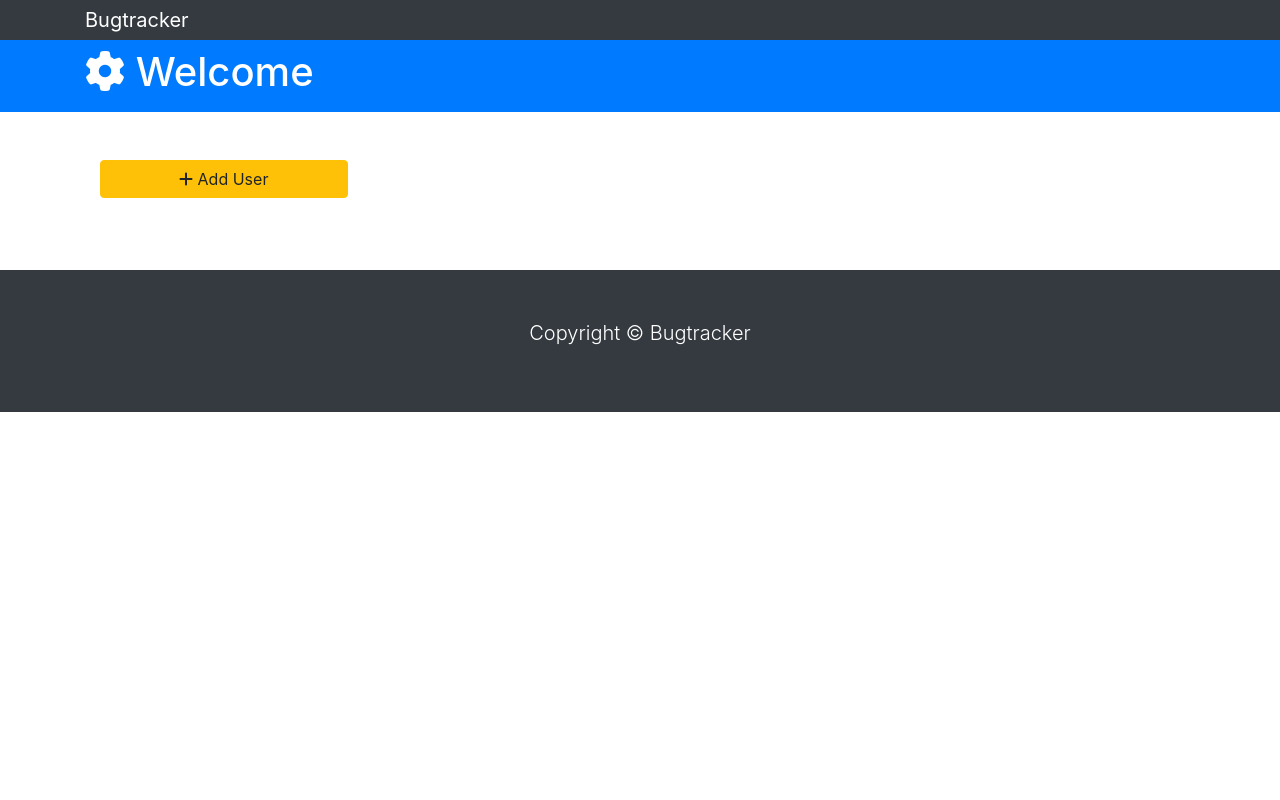
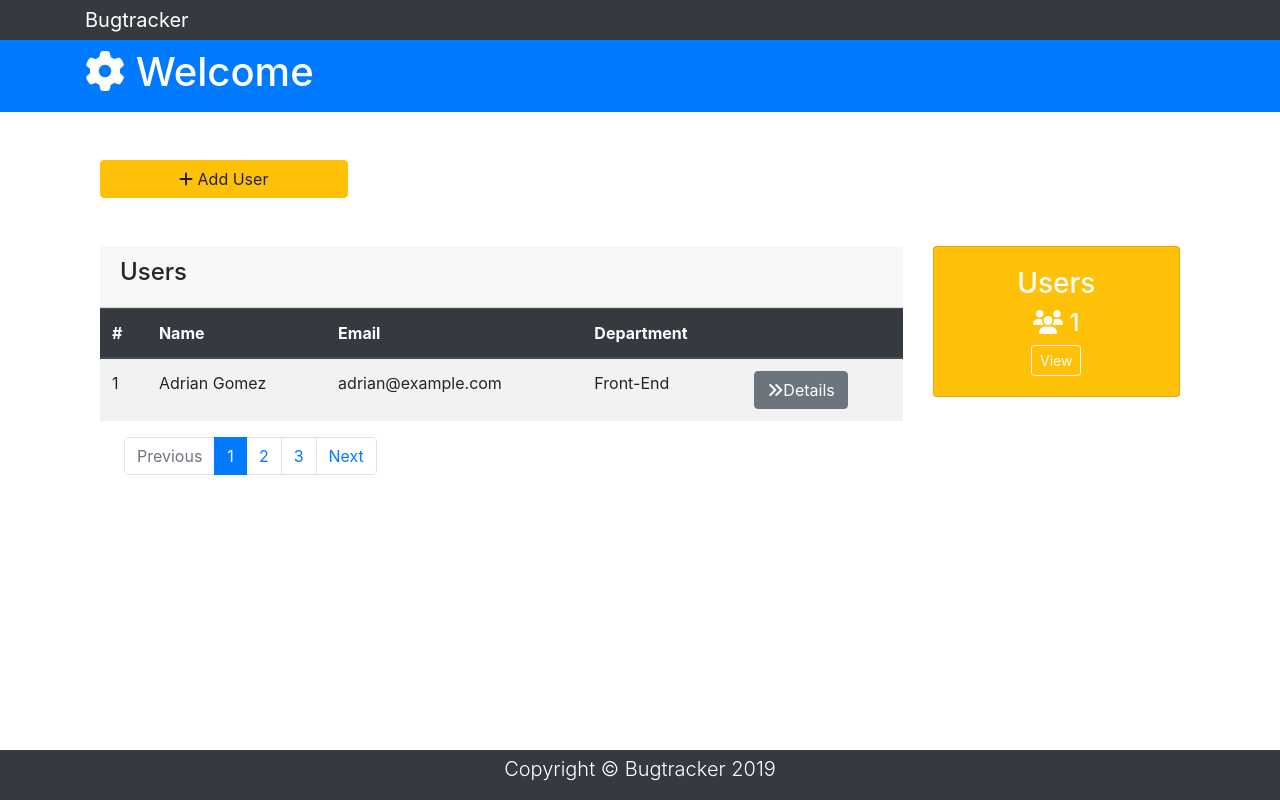
Before and after one commit to apgomez85/BugTracker, a React (Create React App) app in the folder client/: page /users in a window 1280 px wide. Built offline with nearby package versions, Linux system fonts and the light colour scheme; no server answers; the HTML template or start-up script is replaced by a standard one.

Commit message:
layout for pages

```diff
--- a/client/public/index.html
+++ b/client/public/index.html
@@ -41,10 +41,5 @@
       integrity="sha384-UO2eT0CpHqdSJQ6hJty5KVphtPhzWj9WO1clHTMGa3JDZwrnQq4sF86dIHNDz0W1"
       crossorigin="anonymous"
     ></script>
-
-    <script>
-      // Get the current year for the copyright
-      $('#year').text(new Date().getFullYear());
-    </script>
   </body>
 </html>
--- a/client/src/App.css
+++ b/client/src/App.css
@@ -1,3 +1,16 @@
 .ck-editor__editable_inline {
   min-height: 200px !important;
 }
+html,
+body {
+  height: 100%;
+  margin: 0;
+  overflow: auto;
+}
+
+.footer {
+  position: absolute;
+  left: 0;
+  bottom: 0;
+  right: 0;
+}
--- a/client/src/components/Bugs.js
+++ b/client/src/components/Bugs.js
@@ -34,6 +34,16 @@ export const Bugs = ({ getPosts, post: { posts, loading } }) => {
                 <i className="fas fa-plus"></i> Add Bug
               </Link>
             </div>
+            <div className="col-md-6 ml-auto">
+              <div className="input-group">
+                <input
+                  type="text"
+                  className="form-control"
+                  placeholder="Search..."
+                />
+                <button className="btn btn-primary">Search</button>
+              </div>
+            </div>
           </div>
         </div>
       </section>
@@ -41,10 +51,10 @@ export const Bugs = ({ getPosts, post: { posts, loading } }) => {
       {/* Map Bugs Here */}
 
       <section id="posts">
-        <div className="container">
-          <div className="row">
-            <div className="col-md-9">
-              <div className="card">
+        <div className="container  ">
+          <div className="row ">
+            <div className="col-md-9 table table-responsive">
+              <div className="card-block">
                 <div className="card-header">
                   <h4>Latest Bugs</h4>
                 </div>
@@ -80,6 +90,36 @@ export const Bugs = ({ getPosts, post: { posts, loading } }) => {
                     </tr>
                   </tbody>
                 </table>
+                {/* Pagination */}
+                <nav className="ml-4">
+                  <ul className="pagination">
+                    <li className="page-item disabled">
+                      <a href="#" className="page-link">
+                        Previous
+                      </a>
+                    </li>
+                    <li className="page-item active">
+                      <a href="#" className="page-link">
+                        1
+                      </a>
+                    </li>
+                    <li className="page-item">
+                      <a href="#" className="page-link">
+                        2
+                      </a>
+                    </li>
+                    <li className="page-item">
+                      <a href="#" className="page-link">
+                        3
+                      </a>
+                    </li>
+                    <li className="page-item">
+                      <a href="#" className="page-link">
+                        Next
+                      </a>
+                    </li>
+                  </ul>
+                </nav>
               </div>
             </div>
             <div className="col-md-3">
--- a/client/src/components/MyBugs.js
+++ b/client/src/components/MyBugs.js
@@ -5,12 +5,21 @@ import ClassicEditor from "@ckeditor/ckeditor5-build-classic";
 import PropTypes from "prop-types";
 import store from "../store";
 import { changeHeaderTitle } from "../actions/auth";
+import { connect } from "react-redux";
+import { getPosts } from "../actions/post";
+import Spinner from "./layout/Spinner";
 
-const MyBugs = props => {
+const MyBugs = ({ getPosts, post: { posts, loading } }) => {
   useEffect(() => {
     store.dispatch(changeHeaderTitle("My Bugs"));
   }, []);
-  return (
+  useEffect(() => {
+    getPosts();
+  }, [getPosts]);
+
+  return loading ? (
+    <Spinner />
+  ) : (
     <div className="mt-4">
       <section id="actions" className="py-4 mb-4">
         <div className="container">
@@ -24,6 +33,107 @@ const MyBugs = props => {
               >
                 <i className="fas fa-plus"></i> Add Bug
               </Link>
+            </div>
+            <div className="col-md-6 ml-auto">
+              <div className="input-group">
+                <input
+                  type="text"
+                  className="form-control"
+                  placeholder="Search..."
+                />
+                <button className="btn btn-primary">Search</button>
+              </div>
+            </div>
+          </div>
+        </div>
+      </section>
+
+      {/* Map Bugs Here */}
+
+      <section id="posts">
+        <div className="container  ">
+          <div className="row ">
+            <div className="col-md-9 table table-responsive">
+              <div className="card-block">
+                <div className="card-header">
+                  <h4>Latest Bugs</h4>
+                </div>
+                <table className="table table-striped">
+                  <thead className="thead-dark">
+                    <tr>
+                      <th>#</th>
+                      <th>Issue</th>
+                      <th>Priority</th>
+                      <th>Assigned To</th>
+                      <th>Group</th>
+                      <th>Status</th>
+                      <th>Date</th>
+                      <th></th>
+                    </tr>
+                  </thead>
+                  <tbody>
+                    {/* Bug Component Here */}
+
+                    <tr>
+                      <td>1</td>
+                      <td>Post One</td>
+                      <td>Medium</td>
+                      <td>Adrian</td>
+                      <td>Front-End</td>
+                      <td>Open</td>
+                      <td>May 10 2018</td>
+                      <td>
+                        <a href="details.html" className="btn btn-secondary">
+                          <i className="fas fa-angle-double-right"></i>Details
+                        </a>
+                      </td>
+                    </tr>
+                  </tbody>
+                </table>
+                {/* Pagination */}
+                <nav className="ml-4">
+                  <ul className="pagination">
+                    <li className="page-item disabled">
+                      <a href="#" className="page-link">
+                        Previous
+                      </a>
+                    </li>
+                    <li className="page-item active">
+                      <a href="#" className="page-link">
+                        1
+                      </a>
+                    </li>
+                    <li className="page-item">
+                      <a href="#" className="page-link">
+                        2
+                      </a>
+                    </li>
+                    <li className="page-item">
+                      <a href="#" className="page-link">
+                        3
+                      </a>
+                    </li>
+                    <li className="page-item">
+                      <a href="#" className="page-link">
+                        Next
+                      </a>
+                    </li>
+                  </ul>
+                </nav>
+              </div>
+            </div>
+            <div className="col-md-3">
+              <div className="card text-center bg-success text-white mb-3">
+                <div className="card-body">
+                  <h3>Bugs</h3>
+                  <h4 className="display">
+                    <i className="fas fa-bug"></i> 1
+                  </h4>
+                  <a href="bugs.html" className="btn btn-outline-light btn-sm">
+                    View
+                  </a>
+                </div>
+              </div>
             </div>
           </div>
         </div>
@@ -85,7 +195,13 @@ const MyBugs = props => {
     </div>
   );
 };
+MyBugs.propTypes = {
+  getPosts: PropTypes.func.isRequired,
+  post: PropTypes.object.isRequired
+};
 
-MyBugs.propTypes = {};
+const mapStateToProps = state => ({
+  post: state.post
+});
 
-export default MyBugs;
+export default connect(mapStateToProps, { getPosts })(MyBugs);
--- a/client/src/components/Users.js
+++ b/client/src/components/Users.js
@@ -21,6 +21,90 @@ export const Users = () => {
               >
                 <i className="fas fa-plus"></i> Add User
               </Link>
+            </div>
+          </div>
+        </div>
+      </section>
+
+      <section id="posts">
+        <div className="container  ">
+          <div className="row ">
+            <div className="col-md-9 table table-responsive">
+              <div className="card-block">
+                <div className="card-header">
+                  <h4>Users</h4>
+                </div>
+                <table className="table table-striped">
+                  <thead className="thead-dark">
+                    <tr>
+                      <th>#</th>
+                      <th>Name</th>
+                      <th>Email</th>
+                      <th>Department</th>
+
+                      <th></th>
+                    </tr>
+                  </thead>
+                  <tbody>
+                    {/* User Component Here */}
+
+                    <tr>
+                      <td>1</td>
+                      <td>Adrian Gomez</td>
+                      <td>adrian@example.com</td>
+                      <td>Front-End</td>
+                      <td>
+                        <a href="details.html" className="btn btn-secondary">
+                          <i className="fas fa-angle-double-right"></i>Details
+                        </a>
+                      </td>
+                    </tr>
+                  </tbody>
+                </table>
+                {/* Pagination */}
+                <nav className="ml-4">
+                  <ul className="pagination">
+                    <li className="page-item disabled">
+                      <a href="#" className="page-link">
+                        Previous
+                      </a>
+                    </li>
+                    <li className="page-item active">
+                      <a href="#" className="page-link">
+                        1
+                      </a>
+                    </li>
+                    <li className="page-item">
+                      <a href="#" className="page-link">
+                        2
+                      </a>
+                    </li>
+                    <li className="page-item">
+                      <a href="#" className="page-link">
+                        3
+                      </a>
+                    </li>
+                    <li className="page-item">
+                      <a href="#" className="page-link">
+                        Next
+                      </a>
+                    </li>
+                  </ul>
+                </nav>
+              </div>
+            </div>
+            <div className="col-md-3">
+              <div className="card text-center bg-warning text-white mb-3">
+                <div className="card-body">
+                  <h3>Users</h3>
+                  <h4 className="display">
+                    <i className="fas fa-users"></i> 1
+                  </h4>
+                  <a href="bugs.html" className="btn btn-outline-light btn-sm">
+                    View
+                  </a>
+                </div>
+              </div>
             </div>
           </div>
         </div>
--- a/client/src/components/layout/Footer.js
+++ b/client/src/components/layout/Footer.js
@@ -2,13 +2,12 @@ import React from "react";
 
 export const Footer = () => {
   return (
-    <footer id="main-footer" className="bg-dark text-white mt-5 p-5">
+    <footer id="main-footer" className="footer bg-dark text-white pt-1 ">
       <div className="container">
         <div className="row">
           <div className="col">
             <p className="lead text-center">
-              Copyright &copy; <span id="year"></span>
-              Bugtracker
+              Copyright &copy; Bugtracker {new Date().getFullYear()}
             </p>
           </div>
         </div>
```
